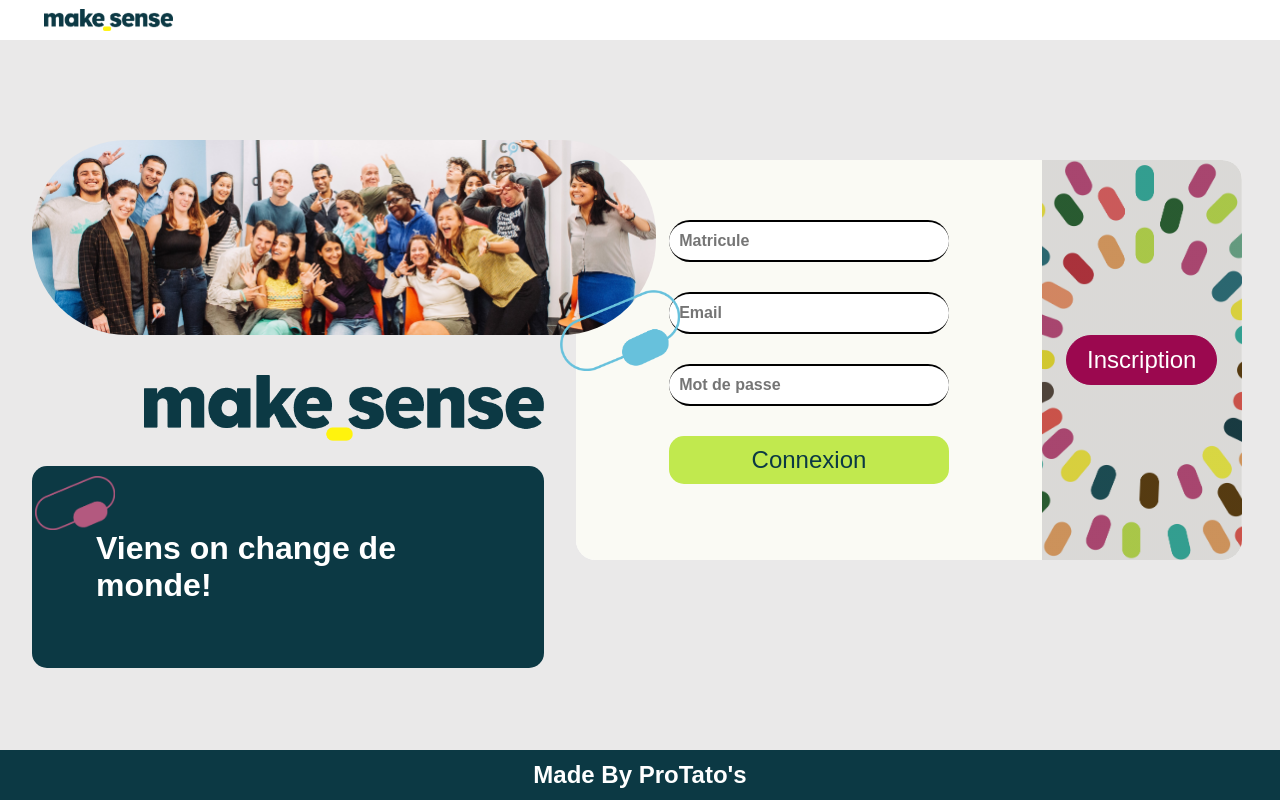
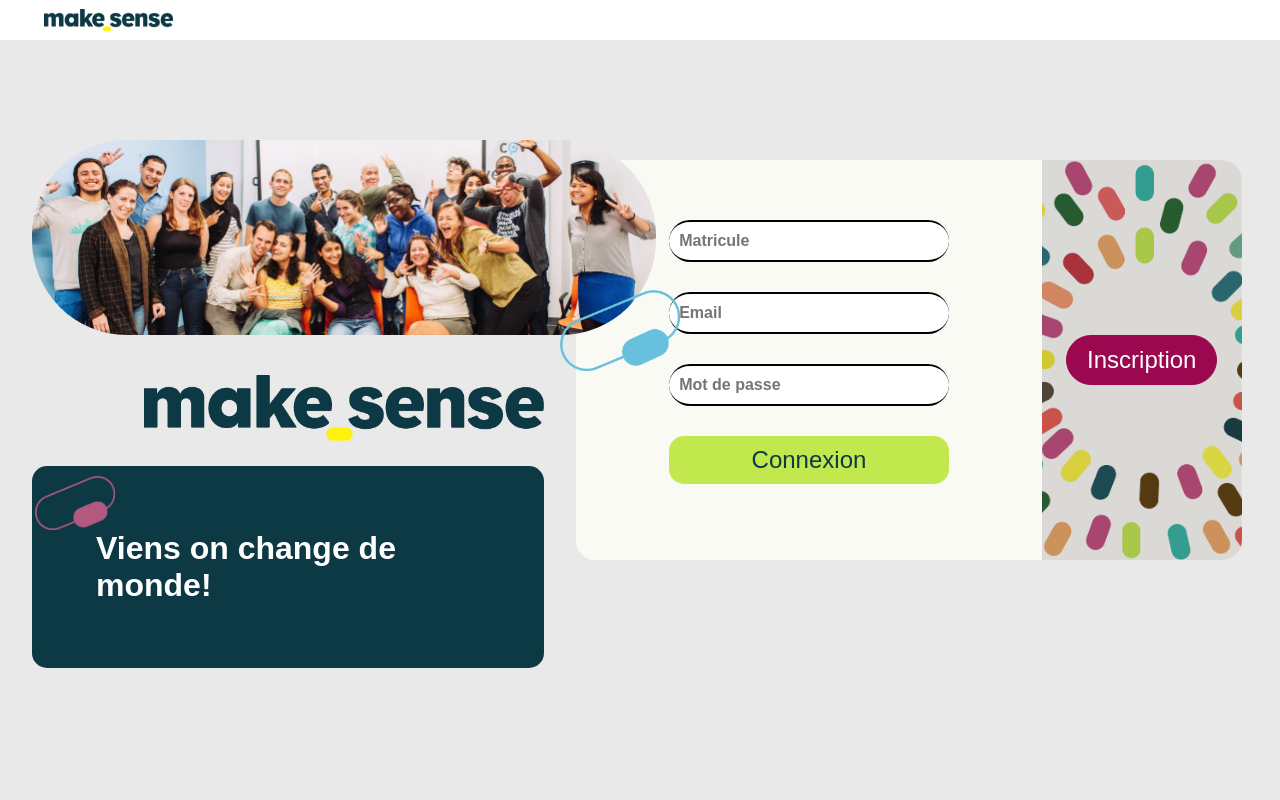
Before and after one commit to WildCodeSchool/2022-09-JS-RemoteFR-LesCrewStillants-P3-Makesense, a React (Vite) app in the folder frontend/: page / in a window 1280 px wide. Built offline with nearby package versions, Linux system fonts and the light colour scheme.

Commit message:
change footer

```diff
--- a/frontend/src/App.jsx
+++ b/frontend/src/App.jsx
@@ -1,5 +1,4 @@
 import Deco from "@components/Decoration/Deco";
-import Footer from "@components/Footer/Footer";
 import LoginSignupContainer from "@components/LoginSignupContainer/LoginSignupContainer";
 import NavBar from "@components/NavBar/NavBar";
 import "./App.css";
@@ -10,7 +9,6 @@
       <NavBar />
       <LoginSignupContainer />
       <Deco />
-      <Footer />
     </div>
   );
 }
--- a/frontend/src/components/Footer/Footer.css
+++ /dev/null
@@ -1,22 +0,0 @@
-.footer h2 {
-  display: flex;
-  align-items: center;
-  justify-content: center;
-  position: absolute;
-  bottom: 0;
-  width: 100%;
-  height: 50px;
-  color: white;
-  padding: 25px;
-  background-color: #0c3944;
-  margin-top: 0px;
-}
-
-.footer {
-  display: flex;
-  flex-direction: column;
-  align-items: center;
-  margin: 0;
-  width: 100%;
-  height: auto;
-}
--- a/frontend/src/components/Footer/Footer.jsx
+++ /dev/null
@@ -1,11 +0,0 @@
-import "./Footer.css";
-
-function Footer() {
-  return (
-    <div className="footer">
-      <h2>Made By ProTato's</h2>
-    </div>
-  );
-}
-
-export default Footer;
```
